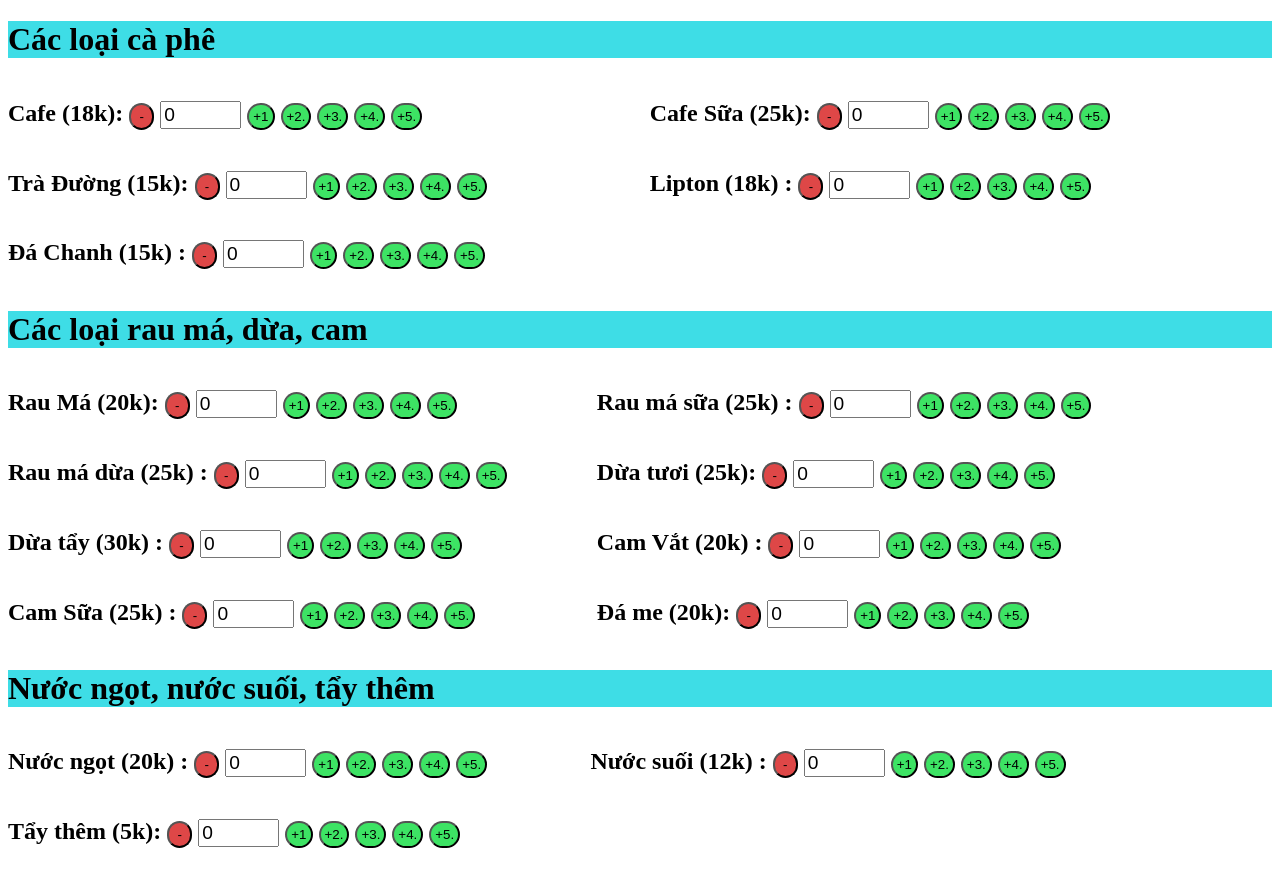
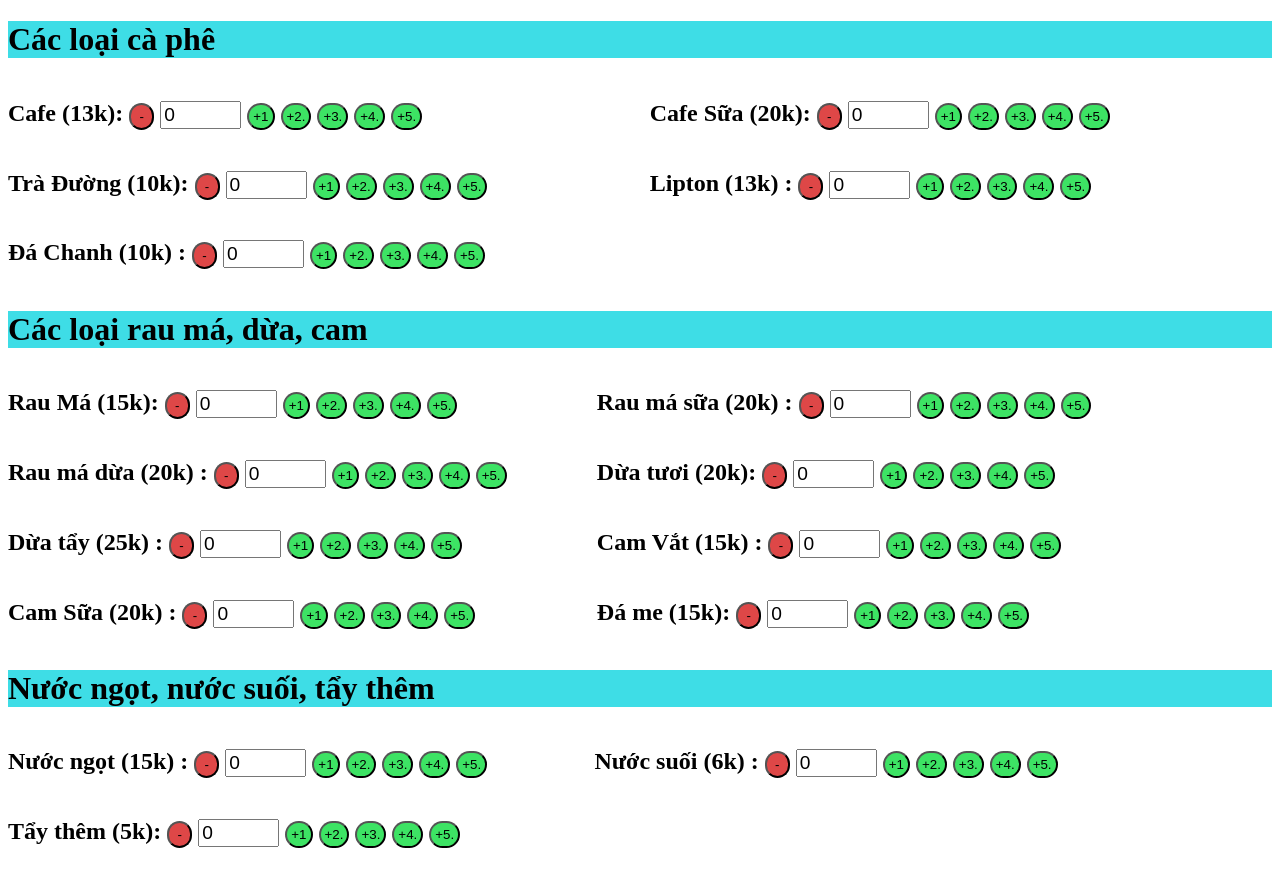
Before and after one commit to kieuvinhh/cafebongda, a plain HTML site: page index.html in a window 1280 px wide. Shown: the top 871 px of the page. Drawn offline with Linux system fonts and the light colour scheme.

Commit message:
roll back price

```diff
--- a/index.html
+++ b/index.html
@@ -10,7 +10,7 @@
 
 <div class="regularly">
   <div id="cf" class="item1">
-    <h2>Cafe (18k):
+    <h2>Cafe (13k):
     <button onclick="minus('Cafe')" class="minus is-form-minus" type="button" name="minus" value="-">-</button>
     <input aria-label="Cafe" class="input-qty" max="998" min="0" name="Cafe" id="Cafe" type="number" value="0">
     <button onclick="add('Cafe', 1)" class="plus is-form" type="button" value="+">+1</button>
@@ -22,7 +22,7 @@
   </div>  <!-- end Cafe-->
 
   <div id="cfs" class="item2">
-  <h2>Cafe Sữa (25k):
+  <h2>Cafe Sữa (20k):
     <button onclick="minus('CafeMilk')" class="minus is-form-minus" type="button" name="minus" value="-">-</button>
     <input aria-label="CafeMilk" class="input-qty" max="999" min="0" name="CafeMilk" id="CafeMilk" type="number" value="0">
     <button onclick="add('CafeMilk', 1)" class="plus is-form" type="button" value="+">+1</button>
@@ -34,7 +34,7 @@
   </div> <!-- end Cafe Sua-->
 
   <div class="item1" id="td">
-    <h2>Trà Đường (15k):
+    <h2>Trà Đường (10k):
       <button onclick="minus('tea')" class="minus is-form-minus" type="button" name="minus" value="-">-</button>
       <input aria-label="tea" class="input-qty" max="999" min="0" name="tea" id="tea" type="number" value="0">
       <button onclick="add('tea', 1)" class="plus is-form" type="button" value="+">+1</button>
@@ -45,7 +45,7 @@
     </h2>
   </div> <!--end Tra Duong-->
   <div class="item2" id="lt">
-    <h2>Lipton (18k) :
+    <h2>Lipton (13k) :
       <button onclick="minus('lipton')" class="minus is-form-minus" type="button" name="minus" value="-">-</button>
       <input aria-label="lipton" class="input-qty" max="999" min="0" name="lipton" id="lipton" type="number" value="0">
       <button onclick="add('lipton', 1)" class="plus is-form" type="button" value="+">+1</button>
@@ -57,7 +57,7 @@
   </div> <!--end Lipton-->
 
   <div id="DC" class="item1">
-    <h2>Đá Chanh (15k) :
+    <h2>Đá Chanh (10k) :
       <button onclick="minus('lemon')" class="minus is-form-minus" type="button" name="minus" value="-">-</button>
       <input aria-label="lemon" class="input-qty" max="999" min="0" name="lemon" id="lemon" type="number" value="0">
       <button onclick="add('lemon', 1)" class="plus is-form" type="button" value="+">+1</button>
@@ -76,7 +76,7 @@
 <div class="regularly1">
 
   <div class="item1" id="RM">
-    <h2>Rau Má (20k):
+    <h2>Rau Má (15k):
       <button onclick="minus('rauma')" class="minus is-form-minus" type="button" name="minus" value="-">-</button>
       <input aria-label="rauma" class="input-qty" max="999" min="0" name="rauma" id="rauma" type="number" value="0">
       <button onclick="add('rauma', 1)" class="plus is-form" type="button" value="+">+1</button>
@@ -87,7 +87,7 @@
     </h2>
   </div> <!--end Rau ma-->
   <div class="item2" id="RMS">
-    <h2>Rau má sữa (25k) :
+    <h2>Rau má sữa (20k) :
       <button onclick="minus('raumasua')" class="minus is-form-minus" type="button" name="minus" value="-">-</button>
       <input aria-label="raumasua" class="input-qty" max="999" min="0" name="raumasua" id="raumasua" type="number" value="0">
       <button onclick="add('raumasua', 1)" class="plus is-form" type="button" value="+">+1</button>
@@ -100,7 +100,7 @@
 
 
   <div class="item1" id="RMD">
-    <h2>Rau má dừa (25k) :
+    <h2>Rau má dừa (20k) :
       <button onclick="minus('raumadua')" class="minus is-form-minus" type="button" name="minus" value="-">-</button>
       <input aria-label="raumadua" class="input-qty" max="999" min="0" name="raumadua" id="raumadua" type="number" value="0">
       <button onclick="add('raumadua', 1)" class="plus is-form" type="button" value="+">+1</button>
@@ -111,7 +111,7 @@
     </h2>
   </div>  <!--end Rau ma Dua -->
   <div class="item2" id="DT">
-    <h2>Dừa tươi (25k):
+    <h2>Dừa tươi (20k):
       <button onclick="minus('Dua')" class="minus is-form-minus" type="button" name="minus" value="-">-</button>
       <input aria-label="Dua" class="input-qty" max="999" min="0" name="Dua" id="Dua" type="number" value="0">
       <button onclick="add('Dua', 1)" class="plus is-form" type="button" value="+">+1</button>
@@ -123,7 +123,7 @@
   </div>  <!--end Dua tuoi -->
 
   <div class="item1" id="DTT">
-    <h2>Dừa tẩy (30k) :
+    <h2>Dừa tẩy (25k) :
       <button onclick="minus('Duatay')" class="minus is-form-minus" type="button" name="minus" value="-">-</button>
       <input aria-label="Duatay" class="input-qty" max="999" min="0" name="Duatay" id="Duatay" type="number" value="0">
       <button onclick="add('Duatay', 1)" class="plus is-form" type="button" value="+">+1</button>
@@ -135,7 +135,7 @@
   </div>
 
   <div class="item2" id="CV">
-    <h2>Cam Vắt (20k) :
+    <h2>Cam Vắt (15k) :
       <button onclick="minus('orange')" class="minus is-form-minus" type="button" name="minus" value="-">-</button>
       <input aria-label="orange" class="input-qty" max="999" min="0" name="orange" id="orange" type="number" value="0">
       <button onclick="add('orange', 1)" class="plus is-form" type="button" value="+">+1</button>
@@ -148,7 +148,7 @@
 
 
   <div class="item1" id="CS">
-    <h2> Cam Sữa (25k) :
+    <h2> Cam Sữa (20k) :
       <button onclick="minus('orangemilk')" class="minus is-form-minus" type="button" name="minus" value="-">-</button>
       <input aria-label="orangemilk" class="input-qty" max="999" min="0" name="orangemilk" id="orangemilk" type="number" value="0">
       <button onclick="add('orangemilk', 1)" class="plus is-form" type="button" value="+">+1</button>
@@ -160,7 +160,7 @@
   </div>
 
   <div class="item2" id="DM">
-    <h2> Đá me (20k):
+    <h2> Đá me (15k):
       <button onclick="minus('dame')" class="minus is-form-minus" type="button" name="minus" value="-">-</button>
       <input aria-label="dame" class="input-qty" max="999" min="0" name="dame" id="dame" type="number" value="0">
       <button onclick="add('dame', 1)" class="plus is-form" type="button" value="+">+1</button>
@@ -177,7 +177,7 @@
 <h1 class="title1">Nước ngọt, nước suối, tẩy thêm</h1>
 <div class="regulaly2">
   <div class="item1" id="NN">
-    <h2> Nước ngọt (20k) :
+    <h2> Nước ngọt (15k) :
       <button onclick="minus('nuocngot')" class="minus is-form-minus" type="button" name="minus" value="-">-</button>
       <input aria-label="nuocngot" class="input-qty" max="999" min="0" name="nuocngot" id="nuocngot" type="number" value="0">
       <button onclick="add('nuocngot', 1)" class="plus is-form" type="button" value="+">+1</button>
@@ -189,7 +189,7 @@
   </div>
 
   <div class="item2" id="NS">
-    <h2> Nước suối (12k) :
+    <h2> Nước suối (6k) :
       <button onclick="minus('nuocsuoi')" class="minus is-form-minus" type="button" name="minus" value="-">-</button>
       <input aria-label="nuocsuoi" class="input-qty" max="999" min="0" name="nuocsuoi" id="nuocsuoi" type="number" value="0">
       <button onclick="add('nuocsuoi', 1)" class="plus is-form" type="button" value="+">+1</button>
```
